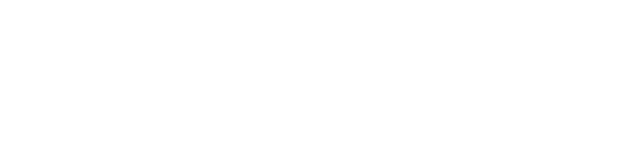
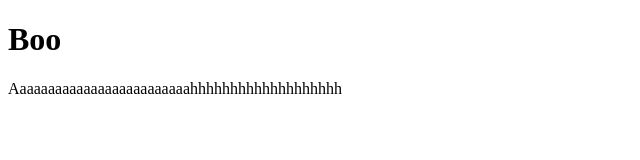
Before and after one commit to lb4060/number1, a plain HTML site: page index.html in a window 1280 px wide. Shown: the whole page, without its empty margins (0-640 px from the left). Drawn offline with Linux system fonts and the light colour scheme.

Commit message:
did some writing ig

```diff
--- a/index.html
+++ b/index.html
@@ -1,6 +1,7 @@
 <!DOCTYPE html>
 <html>
  <body>
-
+  <h1>Boo</h1>
+  	<p>Aaaaaaaaaaaaaaaaaaaaaaaaahhhhhhhhhhhhhhhhhhh</p>
  </body>
 </html>
```
